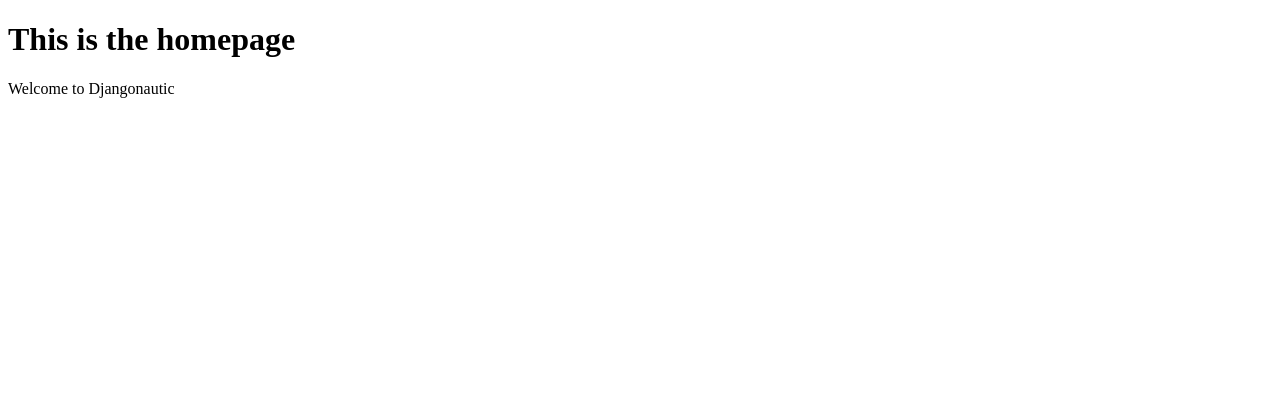
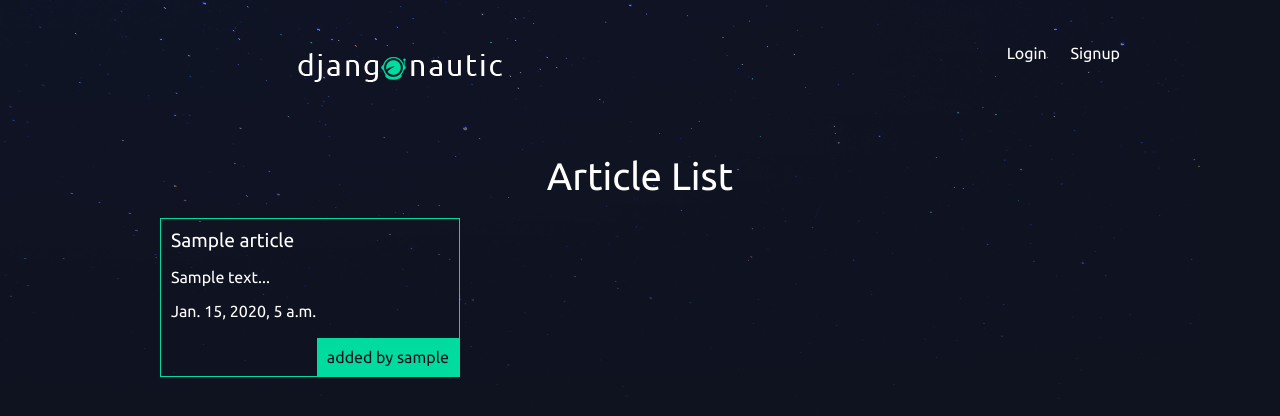
Before and after one commit to reed-mcdaniel-716/NetNinjaDjangoTutorial, a Django app: page / in a window 1280 px wide. Shown: the top 416 px of the page. Run offline with Django 3.2, Linux system fonts and the light colour scheme; tables that the repository leaves empty hold one stand-in row (values such as "Sample post").

Commit message:
Added authorship, styled application, and created JS script to slugify titles

```diff
--- a/djangonautic/articles/models.py
+++ b/djangonautic/articles/models.py
@@ -1,6 +1,8 @@
 from django.db import models
 # for snippet function
 import re, string
+# importing User model for author
+from django.contrib.auth.models import User
 
 # Create your models here.
 # extends the Django models.Model class
@@ -13,7 +15,9 @@
     # auto_now_a=True automatically sets the field to "now" when the object is first created
     date = models.DateTimeField(auto_now_add=True)
     thumb = models.ImageField(default='default.png', blank=True)
-    # add author later
+    # author is link to user who created article
+    # if the author it references is deleted, set the author to the default which is None
+    author= models.ForeignKey(to= User, on_delete= models.SET_DEFAULT, default= None)
 
     # string representation
     def __str__(self):
--- a/djangonautic/articles/templates/articles/article_create.html
+++ b/djangonautic/articles/templates/articles/article_create.html
@@ -9,4 +9,6 @@
             <input type="submit" name="article_create_form" value="Create">
         </form>
     </div>
+    <!-- add in JS script for pre-populating slug field -->
+    <script src="/static/slugify.js" type="text/javascript"></script>
 {% endblock %}
--- a/djangonautic/articles/templates/articles/article_detail.html
+++ b/djangonautic/articles/templates/articles/article_detail.html
@@ -6,6 +6,7 @@
     <div class="article">
         <img src="{{article.thumb.url}}" alt="Thumbnail image for this article">
         <h2>{{ article.title }}</h2>
+        <p> By {{ article.author.username }}</p>
         <p>{{ article.body }}</p>
         <p>{{ article.date }}</p>
     </div>
--- a/djangonautic/articles/templates/articles/article_list.html
+++ b/djangonautic/articles/templates/articles/article_list.html
@@ -13,6 +13,7 @@
                 <h2><a href="{% url 'articles:detail' slug=article.slug %}">{{article.title}}</a></h2>
                 <p>{{article.snippet}}</p>
                 <p>{{article.date}}</p>
+                <p class="author">added by {{ article.author.username }}</p>
             </div>
         {% endfor %}
     </div>
--- a/djangonautic/articles/views.py
+++ b/djangonautic/articles/views.py
@@ -35,7 +35,14 @@
         # binding data to forms
         form= forms.CreateArticle(request.POST, request.FILES)
         if form.is_valid():
-            # want to save article to db
+            # This save() method accepts an optional commit keyword argument, which accepts either True or False
+                # If you call save() with commit=False, then it will return an object that hasn’t yet been saved to the database
+                # In this case, it’s up to you to call save() on the resulting model instance.
+            instance= form.save(commit=False)
+            # want to add current user as author for this instance
+            instance.author= request.user
+            # finally save instance to database
+            instance.save()
             return redirect(to= 'articles:list')
     else:
         form= forms.CreateArticle()
--- a/djangonautic/assets/styles.css
+++ b/djangonautic/assets/styles.css
@@ -6,8 +6,9 @@
     color: #fff;
 }
 
-body *{
-    font-family: Ubuntu;
+body * {
+    /* Ubuntu as fiont-family, sans-serif if not supported*/
+    font-family: 'Ubuntu', sans-serif;
 }
 
 h1, h2, h3, h4, h5{
@@ -19,3 +20,135 @@
     color: #fff;
     text-decoration: none;
 }
+
+.wrapper {
+    max-width: 960px;
+    margin: 0 auto;
+}
+
+div.wrapper h1 {
+    text-align: center;
+    margin: 20px auto;
+    font-size: 2.4em;
+}
+
+header {
+    display: grid;
+    grid-template-columns: 1fr 1fr;
+    padding: 20px 0;
+}
+
+nav {
+    justify-self: end;
+}
+
+nav li {
+    display: inline-block;
+    margin-left: 20px;
+}
+
+nav button {
+    background: none;
+    color: #fff;
+    cursor: pointer;
+    border: 0;
+    font-size: 1em;
+}
+
+.articles {
+    /* using Grid rather than Flexbox for layout*/
+    display: grid;
+    grid-template-columns: 1fr 1fr 1fr;
+    grid-gap: 30px;
+}
+
+.article {
+    padding: 10px;
+    border: 1px solid #00dba0;
+    position: relative;
+    padding-bottom: 40px;
+}
+
+.article h2 {
+    font-size: 1.2em;
+}
+
+.article .author {
+    padding: 10px;
+    background: #00dba0;
+    position: absolute;
+    right: 0;
+    bottom: 0;
+    margin: 0;
+    color: #0f121f;
+}
+
+.article-detail .article {
+    padding: 0;
+}
+
+.article-detail .article img {
+    max-width: 100%;
+}
+
+.article-detail .article h2 {
+    text-align: center;
+    margin: 20px auto;
+    font-size: 2em;
+}
+
+.article-detail .article p {
+    text-align: center;
+}
+
+.site-form {
+    margin-top: 60px;
+    border: 1px solid #00dba0;
+    padding: 20px;
+}
+
+.site-form input, .site-form textarea {
+    display: block;
+    /* top right bottom left*/
+    margin: 4px 0 20px 0;
+    padding: 10px;
+}
+
+a.highlight {
+    border: 1px solid #00dba0;
+    padding: 10px;
+    border-radius: 4px;
+    color: #00dba0;
+}
+
+/* for form helptext */
+.helptext, .helptext ul {
+    /* top left&right bottom */
+    margin: 0 auto 20px;
+    color: #bbb;
+    font-size: 0.9em;
+    display: block;
+}
+
+/* for form error list*/
+.errorlist li {
+    padding: 10px;
+    list-style-type: none;
+    border: 1px solid #ff5722;
+    color: #ff5722;
+    margin: 10px 0;
+}
+
+.errorlist {
+    padding: 0;
+}
+
+/* styling submit inputs on forms */
+.site-form input[type= "submit"] {
+    background: #00dba0;
+    border: 0;
+    color: #fff;
+    font-size: 1.2em;
+    border-radius: 4px;
+    margin: 10px 0;
+}
--- a/djangonautic/djangonautic/urls.py
+++ b/djangonautic/djangonautic/urls.py
@@ -25,17 +25,20 @@
 from django.conf.urls.static import static
 # importing properties in the settings.py file
 from django.conf import settings
+# want to have access to views from articles app
+from articles import views as article_views
 
 # Remember: Django runs through urls in order until it hits a match, so you want the most general route i.e. the '' route for the homepage, to be last
 urlpatterns = [
-    path('admin/', admin.site.urls),
+    path(route= 'admin/', view= admin.site.urls),
     # parameters are 1. the route string and 2. the view handling the route
-    path('about/', views.about),
+    path(route= 'about/', view= views.about),
+    # any urls defined in articles app will be pre-appended with articles/
+    path(route= 'articles/', view= include('articles.urls', namespace='aricles')),
+    # any urls defined in accounts app will be pre-appended with accounts/
+    path(route= 'accounts/', view= include('accounts.urls', namespace='accounts')),
     # '' for the homepage
-    path('', views.homepage),
-    # any urls defined in articles app will be pre-appended with articles/
-    path('articles/', include('articles.urls', namespace='aricles')),
-    path('accounts/', include('accounts.urls', namespace='accounts'))
+    path(route= '', view= article_views.article_list, name="home")
 ]
 
 # url for static files
--- a/djangonautic/djangonautic/views.py
+++ b/djangonautic/djangonautic/views.py
@@ -9,12 +9,12 @@
 
 # every View function takes an HttpRequest as an argument
 # and returns a HttpResponse
-def homepage(request):
+'''def homepage(request):
     # plain text response
     # return HttpResponse('homepage')
     # returning render of a template (Django knows to look in templates folder)
     # parameters for render function are 1. the request object and 2. the template name
-    return render(request, 'homepage.html')
+    return render(request, 'homepage.html')'''
 
 
 def about(request):
--- a/djangonautic/templates/base_layout.html
+++ b/djangonautic/templates/base_layout.html
@@ -7,22 +7,31 @@
         <meta charset="utf-8">
         <title>Articles</title>
         <link rel="stylesheet" href="{% static 'styles.css' %}">
+        <link href="https://fonts.googleapis.com/css2?family=Ubuntu&display=swap" rel="stylesheet">
     </head>
     <body>
         <div class="wrapper">
+            <header>
                 <!-- using template tag to get url based on the name parameter assigned when creating the urls -->
-            <h1><a href="{% url 'articles:list' %}"><img src="{% static 'logo.png' %}" alt="Image for link to articles list"></a></h1>
+                <h1><a href="{% url 'home' %}"><img src="{% static 'logo.png' %}" alt="Image for link to articles list"></a></h1>
                 <nav>
                     <ul>
-                    <!-- logout button that generates a POSt request -->
+                    <!-- user object is available to all templates -->
+                    {% if user.is_authenticated %}
                         <li>
                             <form class="logout-link" action="{% url 'accounts:logout'%}" method="post">
                                 {% csrf_token %}
                                 <button type="submit" name="logout_button">Logout</button>
                             </form>
                         </li>
+                        <li><a href="{% url 'articles:create' %}" class= 'highlight'>Create New Article</a></li>
+                    {% else %}
+                        <li><a href="{% url 'accounts:login' %}">Login</a></li>
+                        <li><a href="{% url 'accounts:signup' %}">Signup</a></li>
+                    {% endif %}
                     </ul>
                 </nav>
+            </header>
             {% block content%}
             {% endblock %}
         </div>
```
Also changed, not shown: djangonautic/assets/slugify.js (added, +18 -0 lines), README.md, djangonautic/articles/migrations/0003_article_author.py (added), djangonautic/media/2.png (deleted), djangonautic/media/default.png (deleted). Lines whose indentation alone changed are shown as unchanged.
